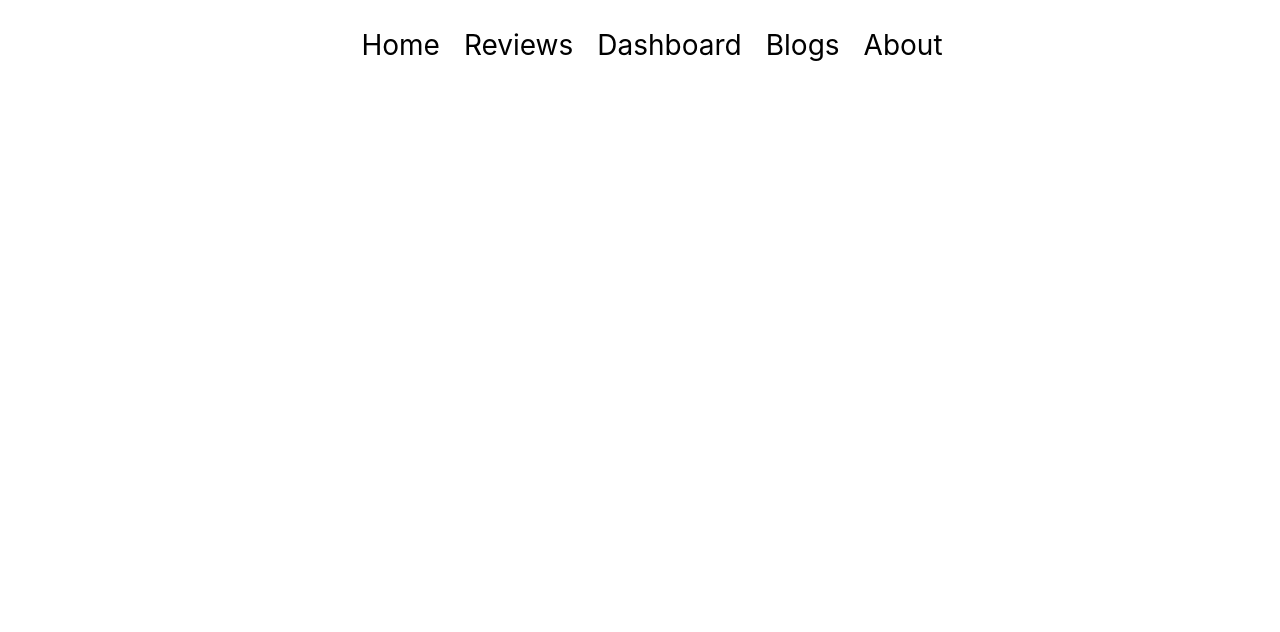
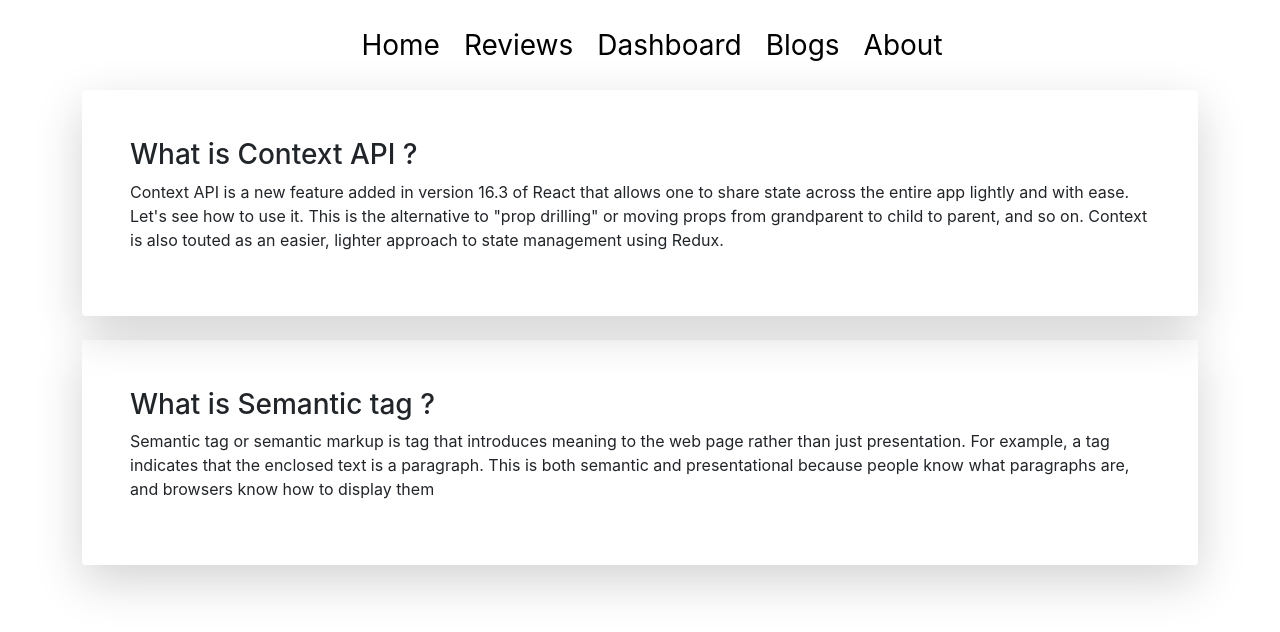
Before and after one commit to safinxr/Assignment-09, a React (Create React App) app: page /blogs in a window 1280 px wide. Shown: the top 632 px of the page. Built offline with nearby package versions, Linux system fonts and the light colour scheme; the HTML template or start-up script is replaced by a standard one.

Commit message:
blogs added

```diff
--- a/src/components/Blogs/Blogs.js
+++ b/src/components/Blogs/Blogs.js
@@ -2,8 +2,15 @@ import React from 'react';
 
 const Blogs = () => {
     return (
-        <div>
-
+        <div className='container'>
+            <div className='shadow-lg p-5 rounded my-4'>
+                <h3>What is Context API ?</h3>
+                <p>Context API is a new feature added in version 16.3 of React that allows one to share state across the entire app lightly and with ease. Let's see how to use it. This is the alternative to "prop drilling" or moving props from grandparent to child to parent, and so on. Context is also touted as an easier, lighter approach to state management using Redux. </p>
+            </div>
+            <div className='shadow-lg p-5 rounded'>
+                <h3>What is Semantic tag ?</h3>
+                <p> Semantic tag or semantic markup is tag that introduces meaning to the web page rather than just presentation. For example, a tag indicates that the enclosed text is a paragraph. This is both semantic and presentational because people know what paragraphs are, and browsers know how to display them</p>
+            </div>
         </div>
     );
 };
```
